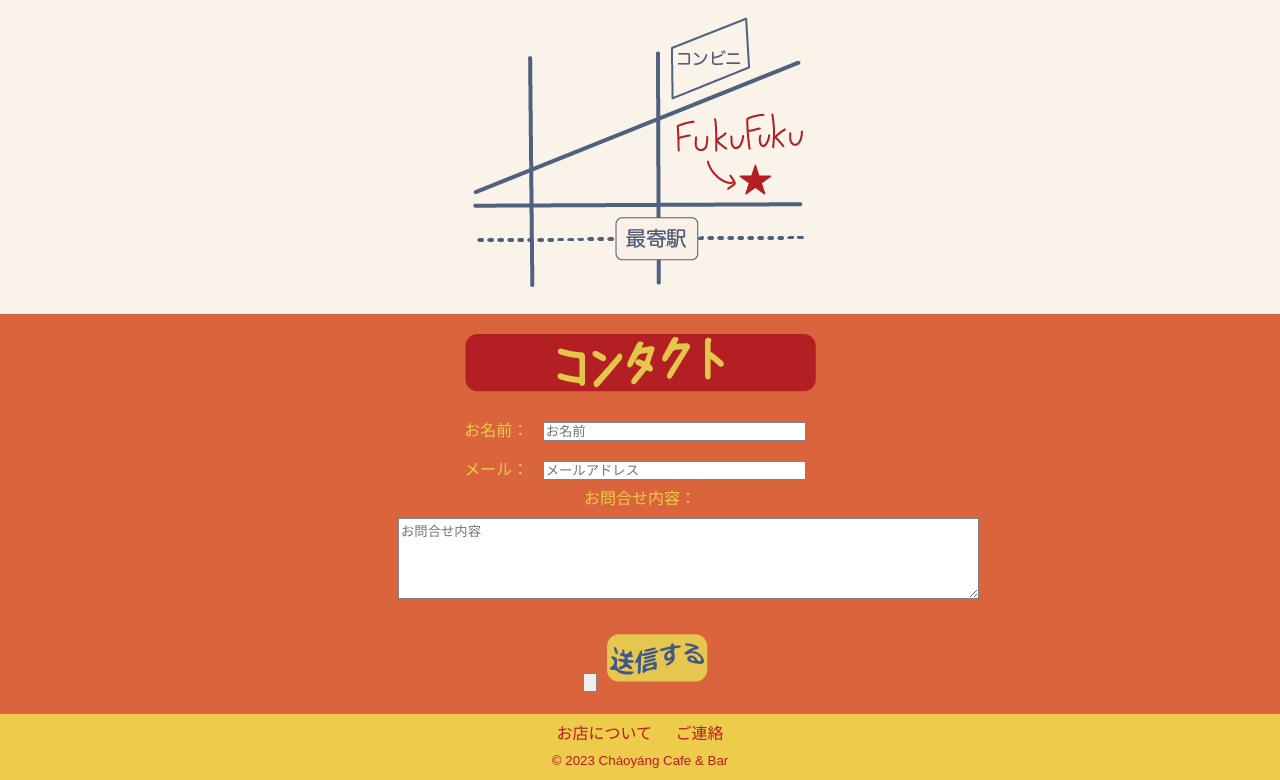
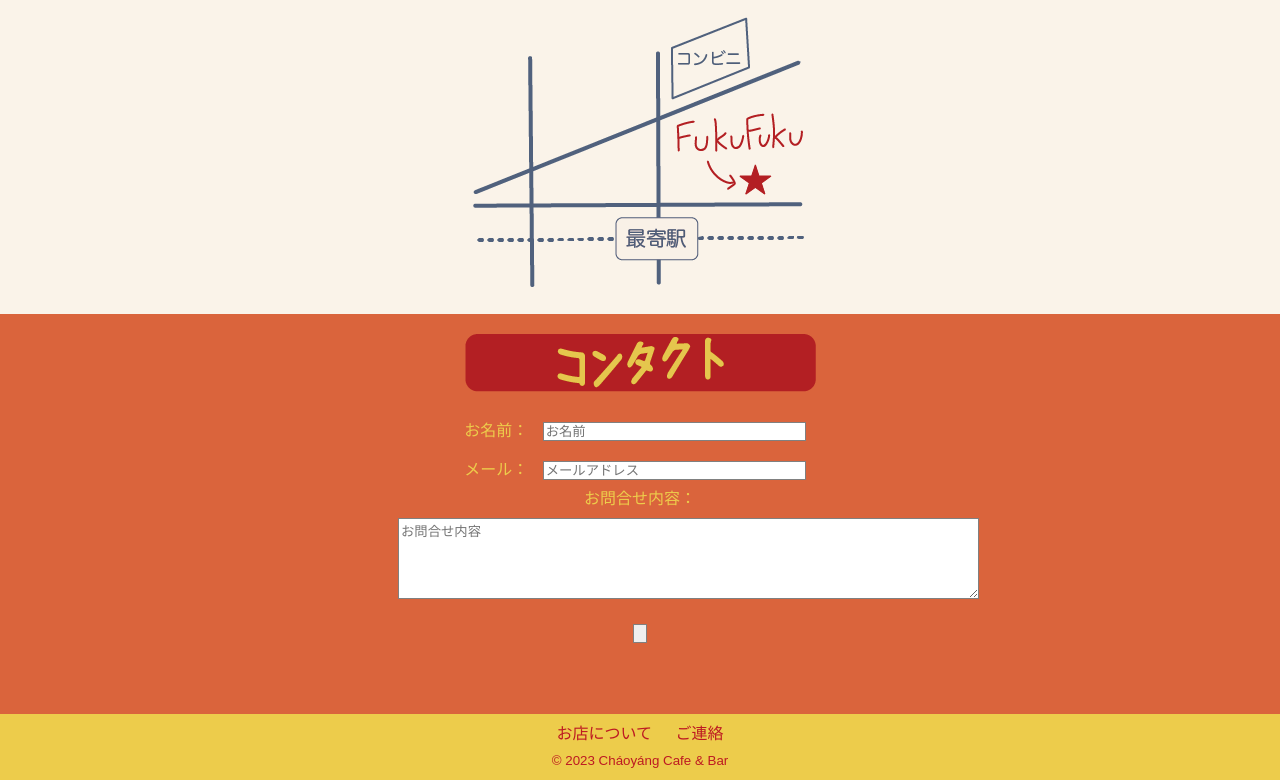
Before and after one commit to IshigamiHarune/cafesite, a plain HTML site: page index.html in a window 1280 px wide. Shown: the part 2720-3500 px from the top of the page. Drawn offline with Linux system fonts and the light colour scheme.

Commit message:
index.html を更新

```diff
--- a/index.html
+++ b/index.html
@@ -128,7 +128,7 @@
         お問合せ内容：
         <textarea name="inquiry" cols="70" rows="5" placeholder="お問合せ内容"></textarea><br>
         </label>
-        <input type="submit" value=""><img src="images/sendbutton.png" alt="送信する">
+        <input type="submit" value="" class="submit_button">
     </form>
 </div>
 
```
